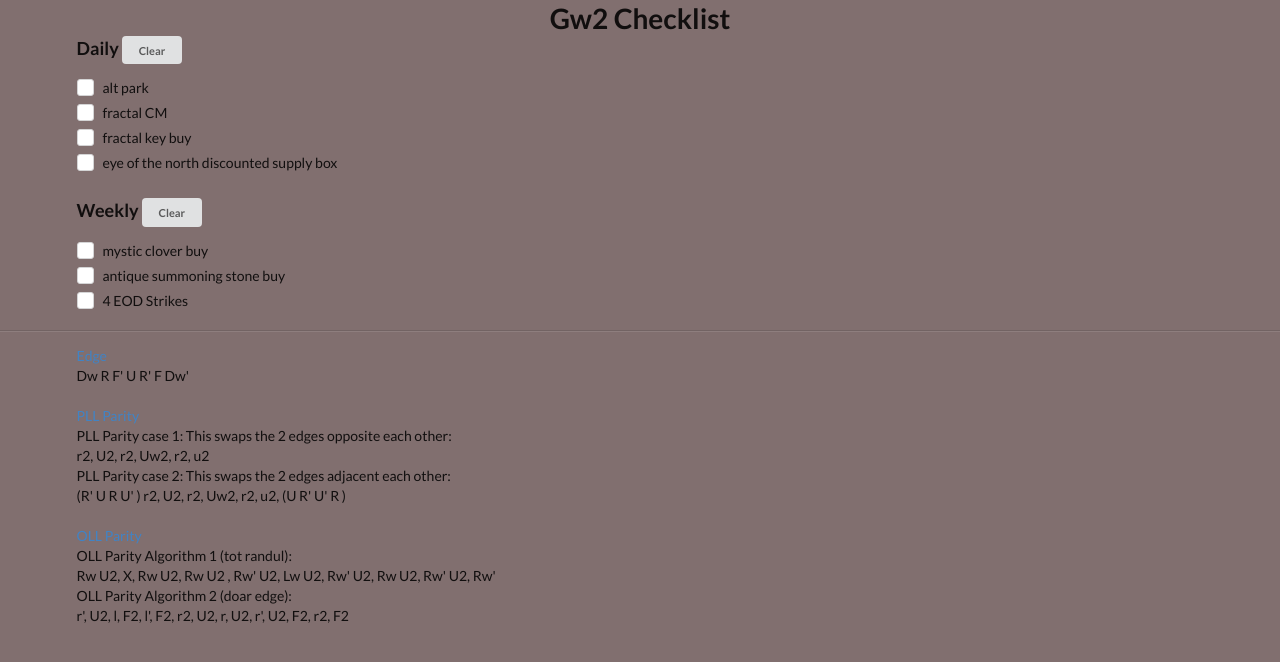
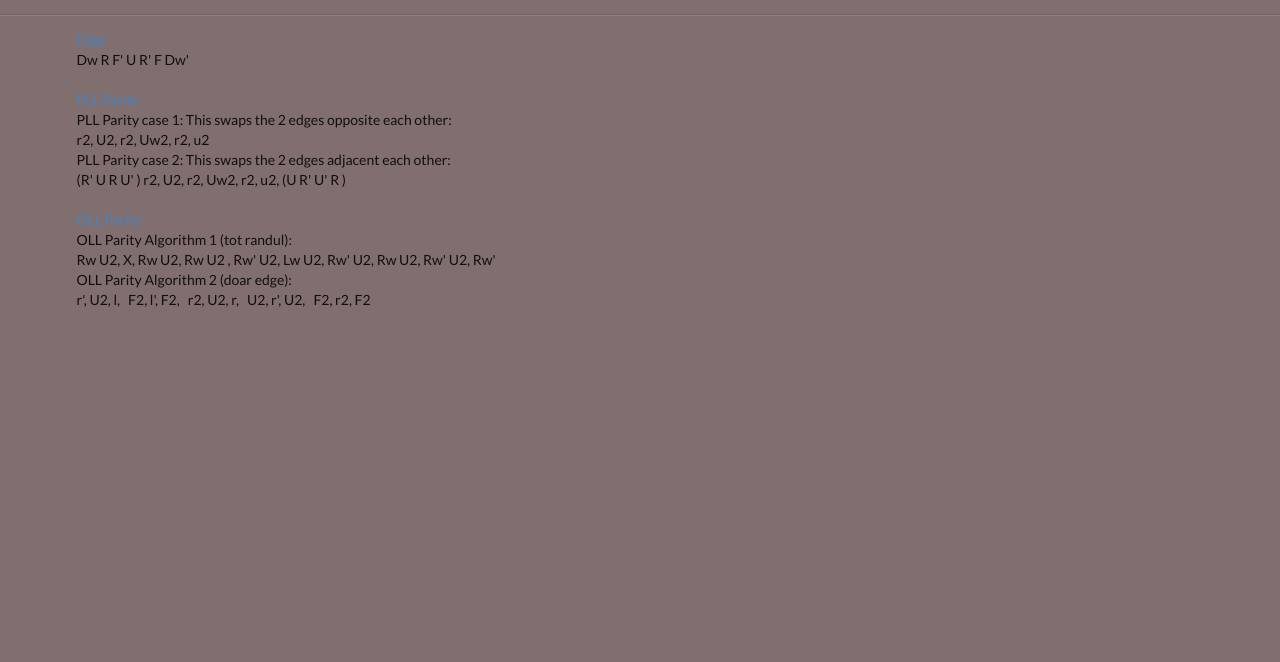
Before and after one commit to Sergiu001/Sergiu001.github.io, a plain HTML site: page index.html in a window 1280 px wide. Drawn offline with nearby package versions, Linux system fonts and the light colour scheme.

Commit message:
Update index.html

```diff
--- a/index.html
+++ b/index.html
@@ -21,7 +21,7 @@
         }
     </style>
 
-    <script>
+<!--     <script>
         $(document).ready(function() {
             for (let i = 0; i < daily.length; i++) {
                 var dailyTask = daily[i];
@@ -80,13 +80,13 @@
         };
 
         const myTimeout = setTimeout(bifeazaDinCache, 200);
-    </script>
+    </script> -->
 </head>
 <body style="background-color: rgb(129, 111, 111);">
-    <div class="ui container" id="titlu"><h1>Gw2 Checklist</h1></div>
+<!--     <div class="ui container" id="titlu"><h1>Gw2 Checklist</h1></div>
     <div class="ui container" id="divDailyTask"><h3>Daily  <button class="ui mini button" onclick="clearDailyTasks()">Clear</button></h3></div>
     <br>
-    <div class="ui container" id="divWeeklyTask"><h3>Weekly <button class="ui mini button" onclick="clearWeeklyTasks()">Clear</button></h3></div>
+    <div class="ui container" id="divWeeklyTask"><h3>Weekly <button class="ui mini button" onclick="clearWeeklyTasks()">Clear</button></h3></div> -->
     <div class="ui divider"></div>
     <div class="ui container"><a href="https://www.youtube.com/watch?v=kUSK8EXwhwQ&ab_channel=TheCubeSolver">Edge</a></div>
     <div class="ui container"> Dw R F' U R' F Dw' </div>
@@ -97,6 +97,6 @@
     <br>
     <div class="ui container"><a href="https://www.speedcube.com.au/blogs/speedcubing-solutions/4x4-oll-parity-algorithms">OLL Parity</a></div>
     <div class="ui container">OLL Parity Algorithm 1 (tot randul): <br> Rw U2, X, Rw U2, Rw U2 , Rw' U2, Lw U2, Rw' U2, Rw U2, Rw' U2, Rw'</div>
-    <div class="ui container">OLL Parity Algorithm 2 (doar edge):  <br> r', U2, l,     F2, l', F2,     r2, U2, r,     U2, r', U2,     F2, r2, F2 </div>
+    <div class="ui container">OLL Parity Algorithm 2 (doar edge):  <br> r', U2, l, &nbsp; F2, l', F2,  &nbsp; r2, U2, r,  &nbsp; U2, r', U2,  &nbsp; F2, r2, F2 </div>
 </body>
 </html>
```
